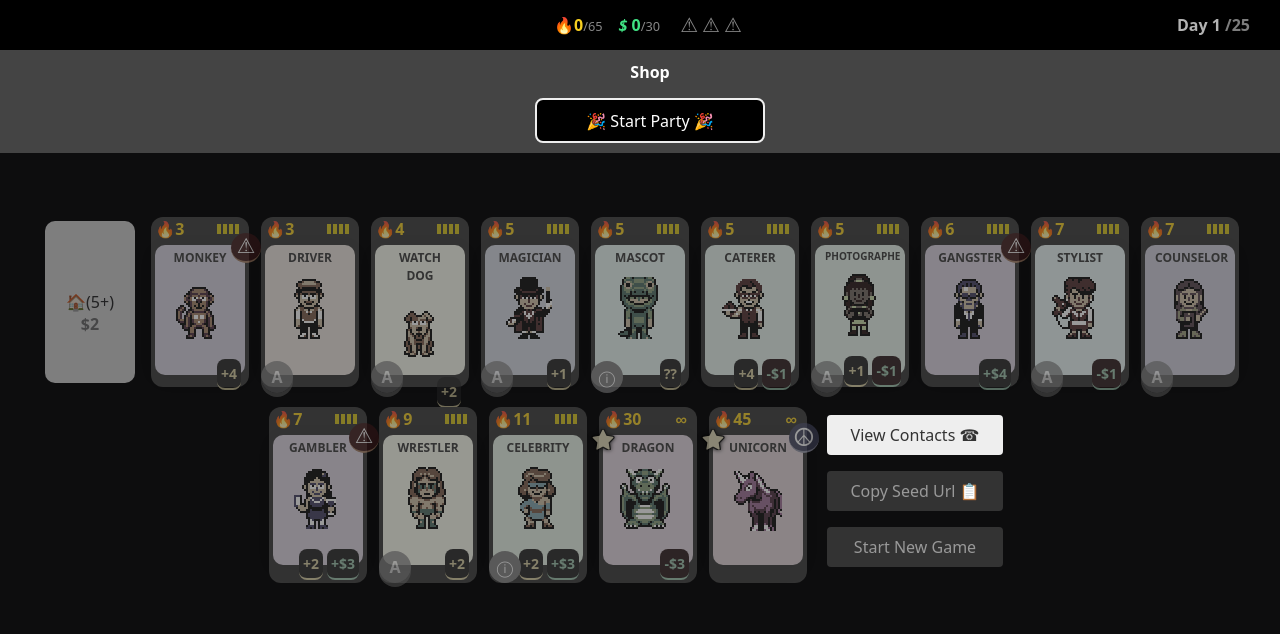
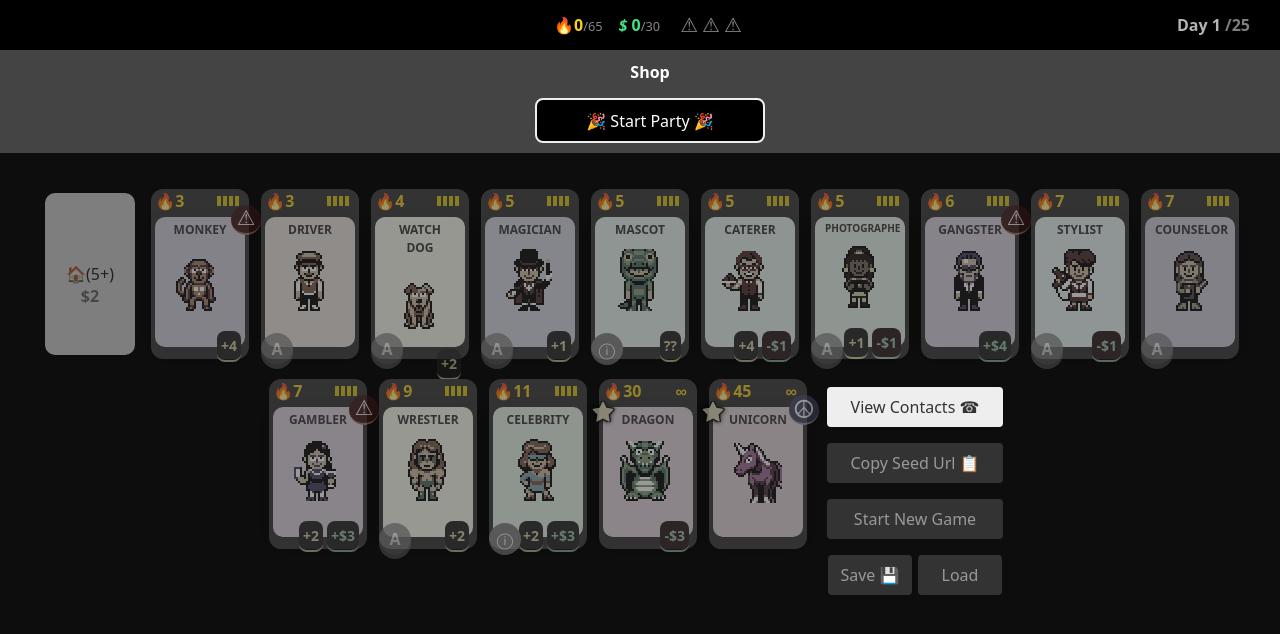
Before and after one commit to Samalam1/boogie_bungalow, a React (Vite) app: page / in a window 1280 px wide. Shown: the top 634 px of the page. Built offline with nearby package versions, Linux system fonts and the light colour scheme.

Commit message:
Save and Load

```diff
--- a/src/App.tsx
+++ b/src/App.tsx
@@ -1,4 +1,4 @@
-import { useState } from 'react'
+import { useMemo, useState } from 'react'
 import reactLogo from './assets/react.svg'
 import viteLogo from '/vite.svg'
 import './App.css'
@@ -29,10 +29,25 @@ function App() {
   const [betweenRounds, setBetweenRounds] = useState(true);
 
 
+  const saveGame = useMemo(()=>()=>{
+    localStorage.setItem("game",JSON.stringify(game));
+    window.alert("Game Saved");
+  },[game]);
+
+  const loadGame = useMemo(()=>()=>{
+    const savedGame = localStorage.getItem("game");
+    if(savedGame){
+      setGame(JSON.parse(savedGame));
+      window.alert("Game loaded");
+    }
+    else{
+      window.alert("No saved game found");
+    }
+  },[game]);
 
   return (
     <>
-    {betweenRounds && <ShopUI seed={game.seed} day={game.day} player={game.player} shop={game.shop} onDone={()=>{
+    {betweenRounds && <ShopUI onSave={saveGame} onLoad={loadGame} seed={game.seed} day={game.day} player={game.player} shop={game.shop} onDone={()=>{
 
       game.party = new Party(game.player, game.player.houseSpace);
       setBetweenRounds(false);
--- a/src/components/Core/Shop.tsx
+++ b/src/components/Core/Shop.tsx
@@ -78,7 +78,7 @@ export function ShopTicks({ num }: { num: number }) {
 
 }
 
-export function ShopUI({ seed, player, shop, onDone, day }: { seed?: string, player: Player, shop: Shop, day: number, onDone: () => void }) {
+export function ShopUI({ seed, player, shop, onDone, day,onSave,onLoad }: {onSave:()=>void,onLoad:()=>void, seed?: string, player: Player, shop: Shop, day: number, onDone: () => void }) {
 
     const [updateToggle, setUpdateToggle] = useState(false);
     const [inContacts, setInContacts] = useState(false);
@@ -156,7 +156,7 @@ export function ShopUI({ seed, player, shop, onDone, day }: { seed?: string, pla
         </button> */}
 
         {seed && <div style={{ display: "flex", flexDirection: "column", alignItems: "center",padding:"8px 8px 0 8px" }}>
-            <div className="seed-display"
+            <div className="option-btn"
                 onClick={() => {
                     setInContacts(true);
                     window.scrollTo(0, 0);
@@ -177,7 +177,21 @@ export function ShopUI({ seed, player, shop, onDone, day }: { seed?: string, pla
                     }
                 }}
                 style={{ padding: "8px", color: "#999", background: "#333", borderRadius: "4px", marginBottom: "16px", width: "160px", cursor: "pointer", wordBreak: "break-all", userSelect: "none" }}
-            >{"Start New Game"}</div></div>}
+            >{"Start New Game"}</div>
+<div style={{display:"flex",flexDirection:"row"}}>
+<div className="option-btn"
+                onClick={onSave}
+                style={{display:"inline-block", padding: "8px", color: "#999", background: "#333", borderRadius: "4px",width:"68px",marginRight:"6px", marginBottom: "16px", cursor: "pointer", wordBreak: "break-all", userSelect: "none" }}
+            >{"Save 💾"}</div>
+
+<div className="option-btn"
+                onClick={onLoad}
+                style={{ padding: "8px",display:"inline-block", color: "#999", background: "#333", borderRadius: "4px",width:"68px",  marginBottom: "16px", cursor: "pointer", wordBreak: "break-all", userSelect: "none" }}
+            >{"Load"}</div>
+
+           </div>
+
+            </div>}
 
         <PLayerScoreUI infoline="Shop" onInfo={onDone} isFocused={false} pop={player.pop} cta={(day == 1 ? "🎉 Start Party 🎉" : "🎉 Next Party 🎉")} cash={player.cash} day={day} trouble={0} />
     </div>
--- a/src/components/UI/GuestCard/GuestCard.scss
+++ b/src/components/UI/GuestCard/GuestCard.scss
@@ -178,7 +178,7 @@ body {
         padding-bottom: 8px;
         cursor: pointer;
         position: relative;
-
+max-height: 162px;
 
         .shop-ticks {
             display: flex;
```
